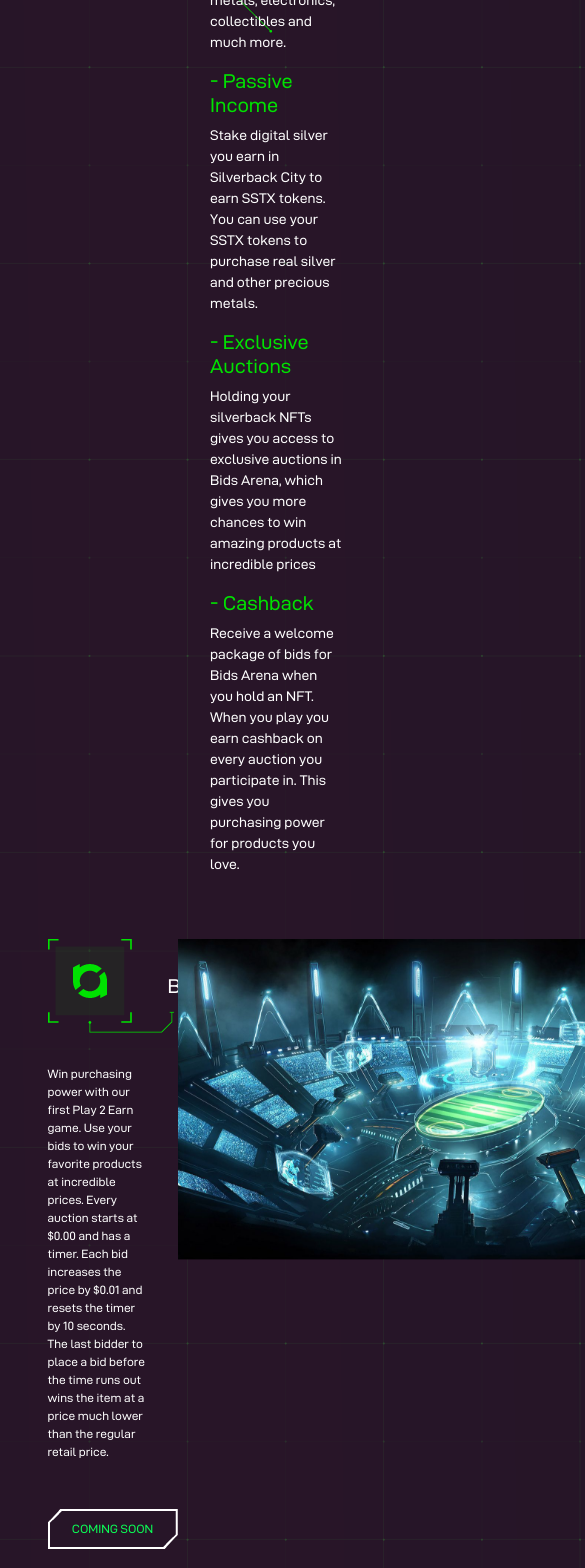
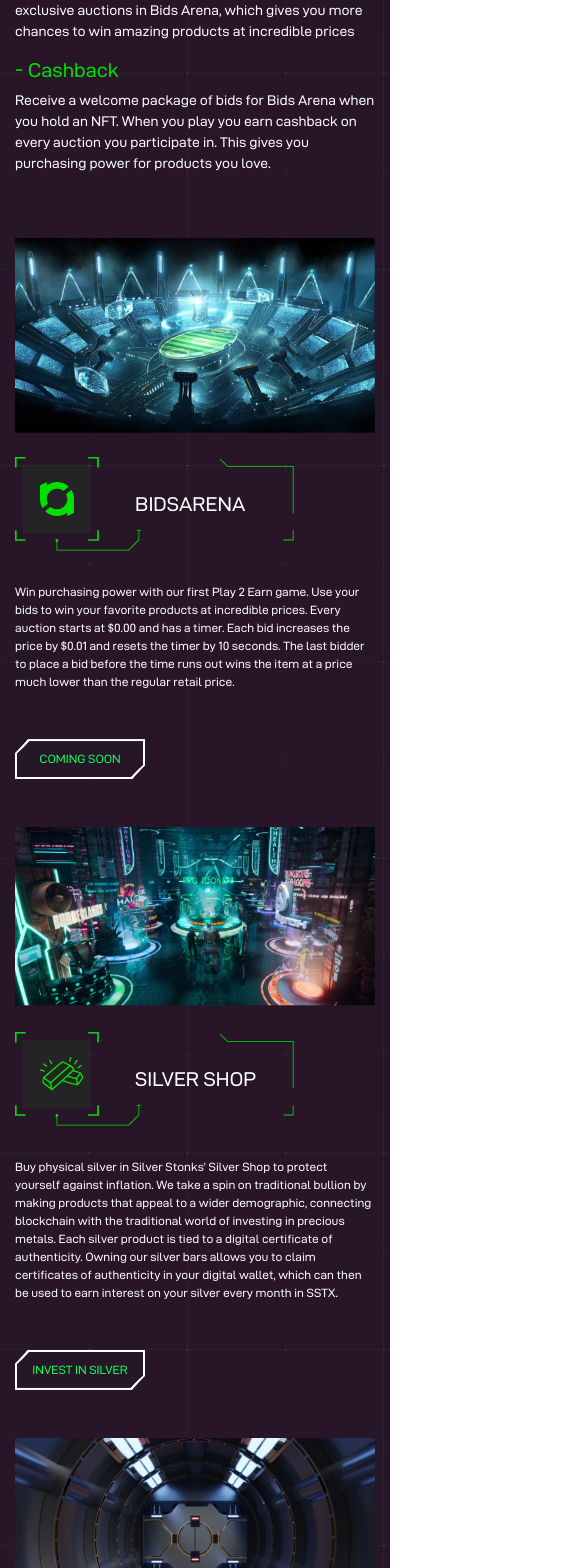
Before and after one commit to Silverstonks/SilverbackCity, a React (Create React App) app: page / in a window 390 px wide. Shown: the part 432-2000 px from the top of the page, 585 px wide, since content can reach past the window. Built offline with nearby package versions, Linux system fonts and the light colour scheme; what web3 would draw is missing.

Commit message:
Add responsiveness

```diff
--- a/src/components/Benefits.jsx
+++ b/src/components/Benefits.jsx
@@ -7,14 +7,14 @@ const Benefits = () => {
         <div className="container">
 
             <div className="row benefits my-5">
-                <div className="col-1"></div>
-                <div className="col-3">
+                <div className="col-md-1"></div>
+                <div className="col-md-3">
                     <p className="h2"><span className="title-text">NFT</span> BENEFITS</p>
                 </div>
-                <div className="col-2">
-                    <img src={GreenLineBenefits} alt="" />
+                <div className="col-md-2 d-none d-md-block">
+                    <img src={GreenLineBenefits} alt="" className="w-100" />
                 </div>
-                <div className="col-5">
+                <div className="col-md-5">
                     <p className="h5 subtitle-text">- Play 2 Earn Metaverse Access</p>
                     <p className="info">Your NFT lets you earn digital silver and other rewards by playing entertaining games in the Metaverse.
                         Your avatar will be able to earn bids in Bids Arena by competing with other players.
@@ -30,7 +30,7 @@ const Benefits = () => {
                         When you play you earn cashback on every auction you participate in.
                         This gives you purchasing power for products you love.</p>
                 </div>
-                <div className="col-1"></div>
+                <div className="col-md-1"></div>
             </div>
         </div>
     );
--- a/src/components/Footer.jsx
+++ b/src/components/Footer.jsx
@@ -47,7 +47,7 @@ const Footer = () => {
   return (
     <footer>
       <div className="container-fluid d-flex row footer-container">
-        <div className='d-flex flex-column my-5'>
+        <div className='d-flex flex-column align-items-center my-md-5'>
           <img className='mt-5 mb-2' src={Logo} alt="" />
           <div className='button-container my-3'>
             <button className=''>Connect Wallet</button>
@@ -57,8 +57,8 @@ const Footer = () => {
           </div>
 
         </div>
-        <div className='row mt-5 pt-5'>
-          <div className="pr-5">
+        <div className='row mt-5 pt-md-5'>
+          <div className="col-6 col-md">
             <ul>
               <li className='py-1'><a href=""><p> <img src={Bidsarena} alt="" width="20px" className='mr-2' /> BIDSARENA</p></a></li>
               <li className='py-1'><a href=""><p> <img src={NftLab} alt="" width="25px" className='mr-2'/>NFT LAB</p></a>
@@ -68,7 +68,7 @@ const Footer = () => {
               </li>
             </ul>
           </div>
-          <div className="pl-5">
+          <div className="col-6 col-md">
             <ul>
               <li className='py-1'><p> <img src={Lounge} alt="" width="20px" className='mr-2' /><a href="">UNDERGROUND LOUNGE</a></p></li>
               <li className='py-1'><p> <img src={Exchange} alt="" width="20px" className='mr-2' /><a href="">SSTX EXCHANGE</a></p></li>
--- a/src/components/Marketplace.jsx
+++ b/src/components/Marketplace.jsx
@@ -6,37 +6,37 @@ const Marketplace = () => {
     return (
         <div className="container">
             <div className="row">
-                <div className="marketplace col-9 ml-auto my-5">
-                    <p className="h4 my-auto py-5">
+                <div className="marketplace col-md-9 ml-auto my-md-5">
+                    <p className="h4 my-md-auto py-md-5">
                         BE PART OF THE SILVERBACK <br />
                         CITY <span className="title-text">MARKETPLACE</span>
                     </p>
                 </div>
-                <div className="col-1"></div>
+                <div className="col-md-1"></div>
             </div>
             <div className="row sections-container">
-<div className="col-1"></div>
-                <div className="landlord col-5  my-5">
+<div className="col-md-1"></div>
+                <div className="landlord col-md-5 my-3 my-md-5">
                     <div className="landlord-title">
                         <span className="h3 title-text">BECOME A LANDLORD</span>
-                        <p className=" my-auto py-5">
+                        <p className=" my-md-auto py-5">
                             Become A Digital Landlord
                         </p>
                     </div>
-                    <div className="my-5" ><img src={LandlordImg} alt="" /></div>
+                    <div className="my-md-5" ><img className="w-100 mb-4" src={LandlordImg} alt="" /></div>
                     <div>
                         Who wants to own real estate in the big city? Silver Stonks will launch a secondary NFT collection with unique buildings around the city. In Silverback City you can finally own an entire building in the most popular streets. Buy blocks of the city to have advertising rights on your building and earn passive income.
                         <br />
                         If you own the NFT, you will own the exploitation rights over your building. Silver Stonks encourages you to diversify your portfolio between digital and hard assets. Being paid for advertising rights will just be the beginning, as we develop our Play 2 Earn games that let you esrn real assets and stores of value. Get your building in Silverback City and start taking advantage of the NFT world.
                     </div>
                 </div>
-<div className="col-1"></div>
-                <div className="meta col-5 my-5">
+<div className="col-md-1"></div>
+                <div className="meta col-md-5 my-3 my-md-5">
                     <div className="meta-title">
                         <span className="h3 title-text">META ADVERTISING </span>
-                        <p className="my-auto py-5"> Get yoor Advertising</p>
+                        <p className="my-md-auto py-5"> Get yoor Advertising</p>
                     </div>
-                    <div className="my-5"><img className="my-3" src={MetaImg} alt="" /></div>
+                    <div className="my-md-5"><img className="my-md-3 w-100 mb-4" src={MetaImg} alt="" /></div>
                     <div>Silver Stonks Meta Advertising connects businesses with landlords. Landlords have the opportunity to earn passive income by renting out advertising space to companies. Every building you own will be a candidate for advertising, depending on the building’s location and value. Companies will have different packages to choose from when advertising in Silverback City. Be the first to take advantage of the new way to advertise in the metaverse.</div>
                 </div>
             </div>
--- a/src/components/Sections.jsx
+++ b/src/components/Sections.jsx
@@ -36,12 +36,12 @@ const SectionItemImgRight = ({id="", icon, title, text, buttonText, img }) => {
     return (
         <div className="container my-5">
             <div className="row">
-                <div className="section-item-img-right col-8 m-auto my-5">
-                    <div className="row">
-                        <div className="col-6">
+                <div className="section-item-img-right col-md-8 m-auto my-5">
+                    <div className="row flex-column-reverse flex-md-row">
+                        <div className="col-md-6">
                             <div className="title-container"  id={id}>
-                                <img id="title-background" src={GreenBoxTitle} alt="" />
-                                <img id="title-icon" src={icon} alt="" />
+                                <img className="" id="title-background" src={GreenBoxTitle} alt="" />
+                                <img className="" id="title-icon" src={icon} alt="" />
                                 <span id="title-text" className="h5">{title}</span>
                             </div>
                             <div className="my-4 py-2">
@@ -58,13 +58,13 @@ const SectionItemImgRight = ({id="", icon, title, text, buttonText, img }) => {
                             </div>
                         </div>
 
-                        <div className="col-6">
-                            <img src={img} alt="" />
+                        <div className="col-md-6">
+                            <img className="w-100 mb-4" src={img} alt="" />
                         </div>
                     </div>
                 </div>
 
-                <div className="col-2"></div>
+                <div className="col-md-2"></div>
             </div>
 
         </div>
@@ -77,17 +77,17 @@ const SectionItemImgLeft = ({id="", icon, title, text, buttonText, img }) => {
         <div className="container my-5">
             <div className="row">
 
-                <div className="section-item-img-left col-10 m-auto my-5">
+                <div className="section-item-img-left col-md-10 m-auto my-5">
                     <div className="row">
 
-                        <div className="col-8">
-                            <img src={img} alt="" />
+                        <div className="col-md-8">
+                            <img className="w-100 mb-4" src={img} alt="" />
                         </div>
 
-                        <div className="col-4">
+                        <div className="col-md-4">
                             <div className="title-container"  id={id}>
-                                <img id="title-background" src={GreenBoxTitle} alt="" />
-                                <img id="title-icon" src={icon} alt="" />
+                                <img className="" id="title-background" src={GreenBoxTitle} alt="" />
+                                <img className="" id="title-icon" src={icon} alt="" />
                                 <span id="title-text" className="h5">{title}</span>
                             </div>
                             <div className="my-4 py-2">
```
